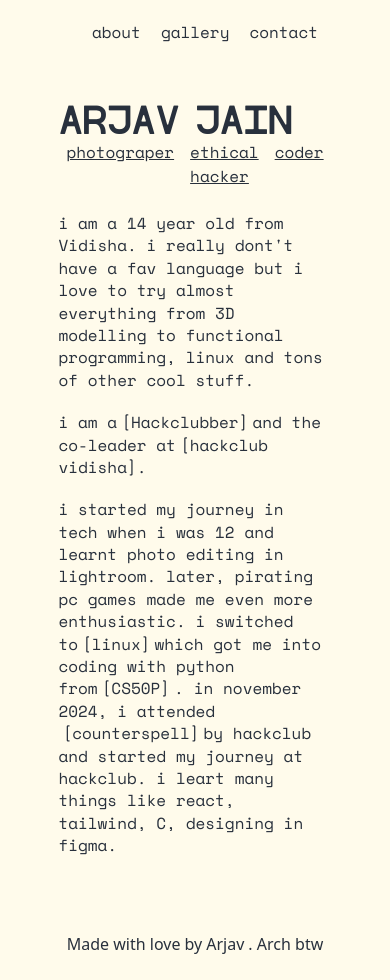
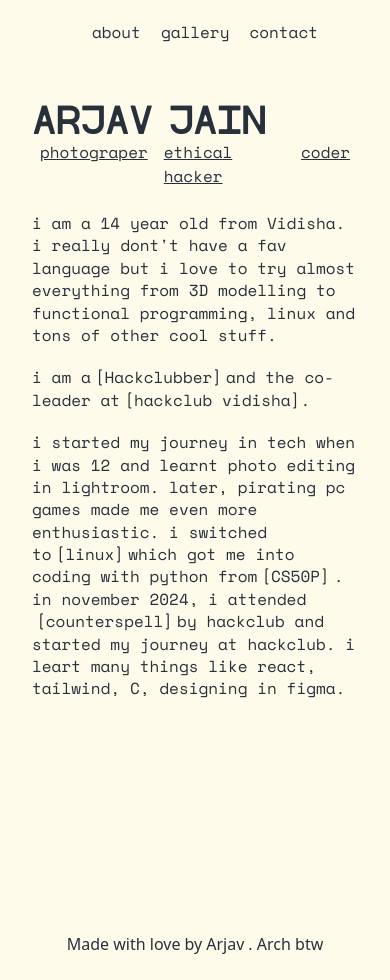
Before and after one commit to arjav0703/my-website, a Next.js app: page / in a window 390 px wide. Built offline with nearby package versions, Linux system fonts and the light colour scheme.

Commit message:
mobile optimization of x-axis padding

```diff
--- a/src/app/contact/page.tsx
+++ b/src/app/contact/page.tsx
@@ -8,7 +8,7 @@ export default function contact() {
             <a href='./contact' className="hover:underline">contact</a>
           </nav>
         </div>
-        <div className="py-10 flex flex-col items-center h-screen px-18">
+        <div className="py-10 flex flex-col items-center h-screen px-8 sm:px-48">
 
             <div>
                 <h1 className="text-5xl">ARJAV JAIN</h1>
--- a/src/app/page.tsx
+++ b/src/app/page.tsx
@@ -8,7 +8,7 @@ export default function Home() {
           <a href='./contact' className="hover:underline">contact</a>
         </nav>
       </div>
-      <div className="py-10 flex flex-col items-center h-screen px-18">
+      <div className="py-10 flex flex-col items-center h-screen px-8 sm:px-48">
 
         <div>
           <h1 className="text-5xl">ARJAV JAIN</h1>
```
